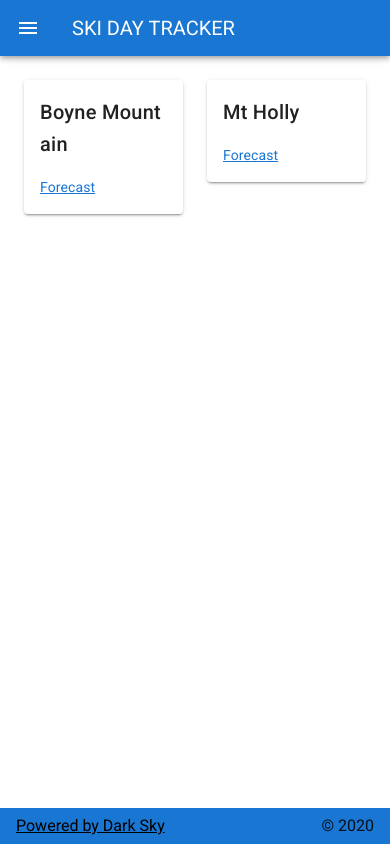
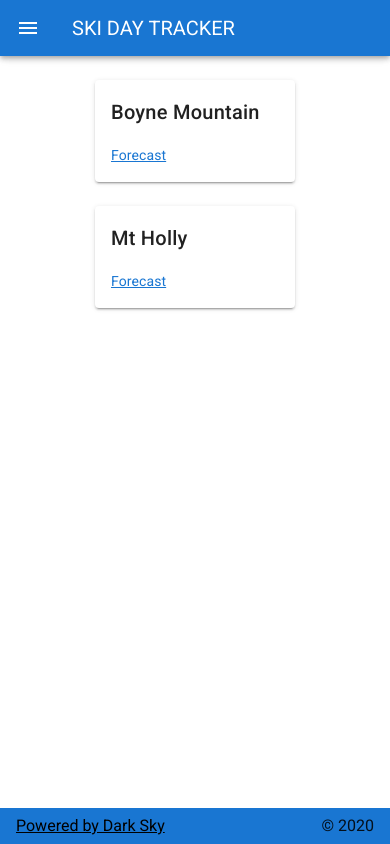
Before and after one commit to davefollett/ski-day-tracker, a Vue app: page / in a window 390 px wide. Built offline with nearby package versions, Linux system fonts and the light colour scheme; what vue-skycon would draw is missing.

Commit message:
set the home page columns to auto for responsive-ness

```diff
--- a/src/views/Home.vue
+++ b/src/views/Home.vue
@@ -1,20 +1,20 @@
 <template>
   <v-container fluid>
     <v-row justify="center">
-      <v-col cols="6" md="2">
+      <v-col cols="auto">
         <v-card
           class="mx-auto"
-          max-width="300"
+          min-width="200"
           raised
         >
           <v-card-title>Boyne Mountain</v-card-title>
           <v-card-text><router-link to="/boyne">Forecast</router-link></v-card-text>
         </v-card>
       </v-col>
-      <v-col cols="6" md="2">
+      <v-col cols="auto" >
         <v-card
           class="mx-auto"
-          max-width="300"
+          min-width="200"
           raised
         >
           <v-card-title>Mt Holly</v-card-title>
```
